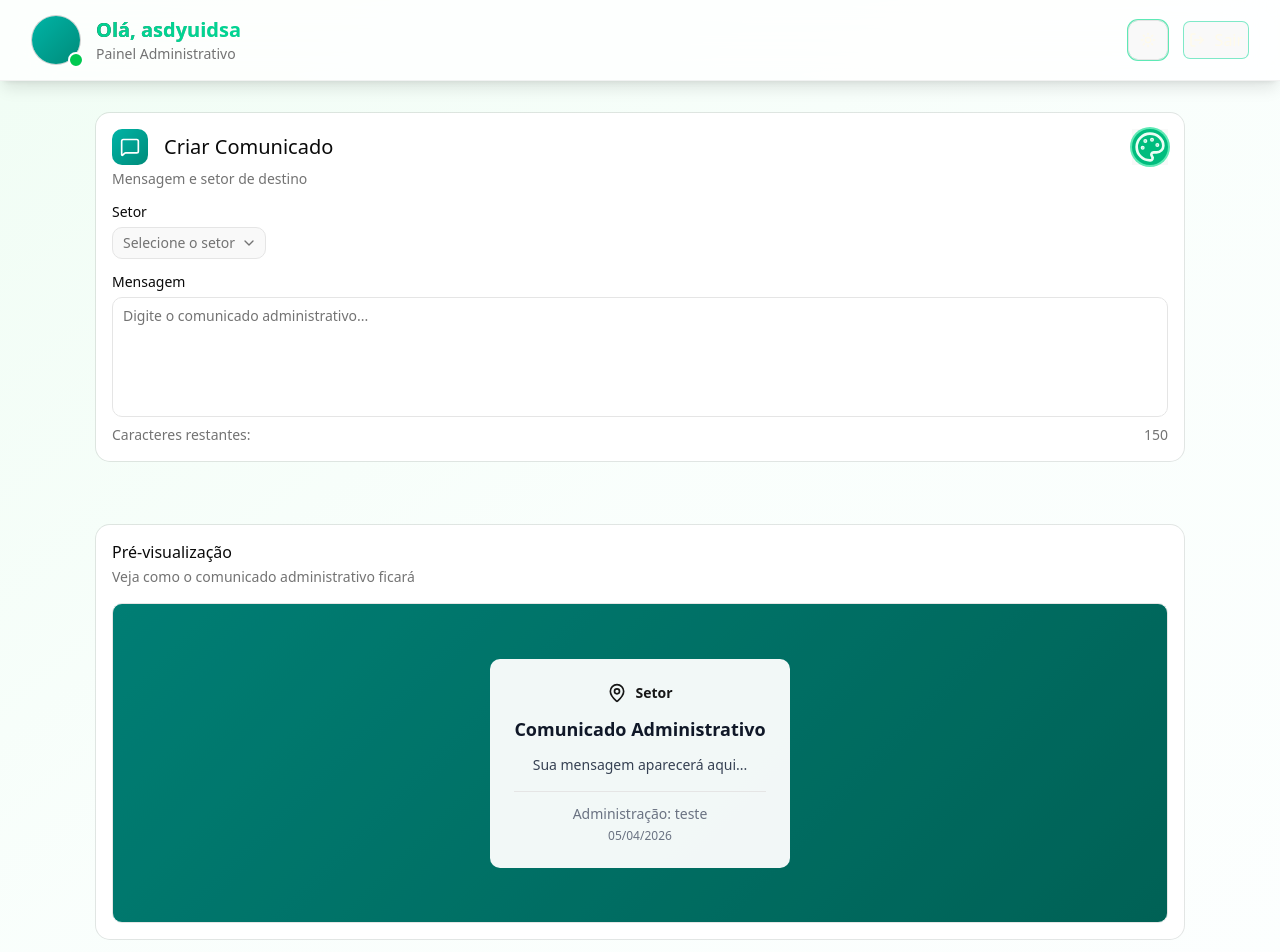
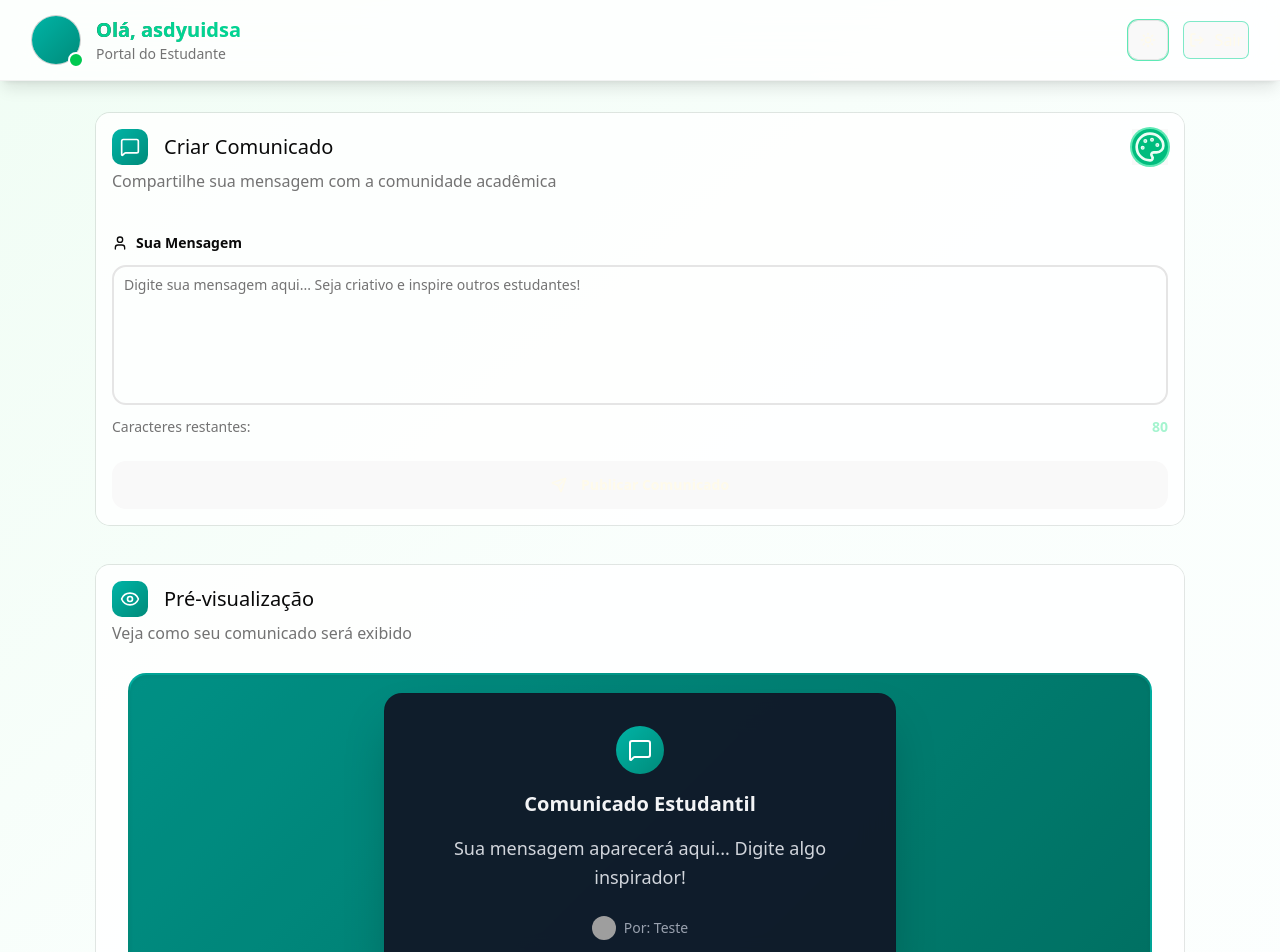
Before and after one commit to leosilva/notifica-frontend, a React (Vite) app: page / in a window 1280 px wide. Shown: the top 952 px of the page. Built offline with nearby package versions, Linux system fonts and the light colour scheme; grey boxes are pictures that could not be loaded.

Commit message:
Dashboards

```diff
--- a/src/components/index.ts
+++ b/src/components/index.ts
@@ -3,3 +3,5 @@
 export { Header } from './header';
 export { StudentMessageArea, AdminMessageArea } from './message-area';
 export { StudentPreview, AdminPreview } from './preview';
+export { Upload } from './upload';
+export {SubmitButton} from './submit-button'
--- a/src/components/message-area/admin-message-area.view.tsx
+++ b/src/components/message-area/admin-message-area.view.tsx
@@ -26,7 +26,7 @@
 } from '../ui/select';
 import { MapPin } from 'lucide-react';
 import { Tooltip, TooltipTrigger, TooltipContent } from '../ui/tooltip';
-import { MessageSquare, PaletteIcon } from 'lucide-react';
+import { Megaphone, PaletteIcon } from 'lucide-react';
 import { memo, useMemo } from 'react';
 
 const TEMPLATES = [
@@ -126,7 +126,7 @@
     }, []);
 
     return (
-      <Card>
+      <Card className='lg:w-[55%] bg-teal-50 dark:bg-emerald-950'>
         <CardHeader>
           <CardTitle className="flex items-center gap-3 text-xl place-content-between">
             <div className="flex flex-row items-center gap-4">
@@ -136,9 +136,9 @@
                   background: 'linear-gradient(135deg, #00b4a6, #008b7a)',
                 }}
               >
-                <MessageSquare className="h-5 w-5 text-white" />
+                <Megaphone className="h-5 w-5 text-white" />
               </div>
-              Criar Comunicado
+              Comunicado
             </div>
 
             <DropdownMenu>
@@ -160,7 +160,7 @@
               <DropdownMenuPortal>
                 <DropdownMenuContent className="w-xl bg-popover/95 border-border">
                   <DropdownMenuGroup>
-                    <DropdownMenuLabel className="p-1.5 text-sm font-bold text-amber-50 text-center">
+                    <DropdownMenuLabel className="p-1.5 text-sm font-bold text-black/50 dark:text-amber-50 text-center">
                       Escolha o template para a sua mensagem:
                     </DropdownMenuLabel>
                     <DropdownMenuRadioGroup
--- a/src/components/message-area/student-message-area.view.tsx
+++ b/src/components/message-area/student-message-area.view.tsx
@@ -131,7 +131,7 @@
               <DropdownMenuPortal>
                 <DropdownMenuContent className="w-xl bg-popover/95 border-border">
                   <DropdownMenuGroup>
-                    <DropdownMenuLabel className="p-1.5 text-sm font-bold text-amber-50 text-center">
+                    <DropdownMenuLabel className="p-1.5 text-sm font-bold dark:text-amber-50 text-center text-black/50">
                       Escolha o template para a sua mensagem:
                     </DropdownMenuLabel>
                     <DropdownMenuRadioGroup
--- a/src/components/preview/admin-preview.view.tsx
+++ b/src/components/preview/admin-preview.view.tsx
@@ -1,4 +1,4 @@
-import { memo, useMemo, useState } from 'react';
+import { memo, useMemo } from 'react';
 import {
   Card,
   CardHeader,
@@ -12,12 +12,13 @@
   message: string;
   template: string;
   selectedSector: string;
+  uploadedImage: string | null;
 }
 
-const preview = memo(({ message, template, selectedSector }: Types) => {
+const preview = memo(({ message, template, selectedSector, uploadedImage }: Types) => {
   const Dates = useMemo(() => new Date().toLocaleDateString('pt-BR'), []);
-  return (
-    <Card className="mt-8 transform-gpu">
+return (
+    <Card className="mt-8 transform-gpu bg-teal-50 dark:bg-emerald-950">
       <CardHeader>
         <CardTitle>Pré-visualização</CardTitle>
         <CardDescription>
@@ -26,36 +27,44 @@
       </CardHeader>
       <CardContent>
         <div
-          className="relative h-80 rounded-lg overflow-hidden border"
+          className="relative h-80 rounded-lg overflow-hidden border flex items-center justify-center"
           style={{ background: template }}
         >
-          <div className={'absolute inset-0 '} />
-          <div className="absolute inset-0 bg-black/30" />
-          <div className="relative h-full flex items-center justify-center p-6">
-            <div className="text-center max-w-lg">
-              <div className="bg-white/95 dark:bg-gray-900/95 rounded-lg p-6">
+          <div className="absolute inset-0 bg-black/20" />
+
+          {uploadedImage ? (
+            <div className="relative w-full h-full p-4">
+              <img
+                src={uploadedImage}
+                alt="Upload Preview"
+                className="w-full h-full object-contain rounded-md"
+              />
+            </div>
+          ) : (
+            <div className="relative z-10 w-full max-w-lg p-6">
+              <div className="bg-gray-900/95 rounded-lg p-6 shadow-xl">
                 <div className="flex items-center justify-center gap-2 mb-3">
-                  <MapPin className="h-5 w-5 text-primary" />
-                  <span className="font-semibold text-primary">
+                  <MapPin className="h-5 w-5 text-amber-50" />
+                  <span className="font-semibold text-amber-50">
                     {selectedSector || 'Setor'}
                   </span>
                 </div>
 
-                <h3 className="font-bold text-lg mb-3 text-gray-900 dark:text-gray-100">
+                <h3 className="font-bold text-lg mb-3 text-gray-100 text-center">
                   Comunicado Administrativo
                 </h3>
 
-                <p className="text-gray-700 dark:text-gray-300 mb-4 wrap-break-word">
+                <p className="text-gray-300 mb-4 wrap-break-word text-center">
                   {message || 'Sua mensagem aparecerá aqui...'}
                 </p>
 
-                <div className="text-sm text-gray-500 dark:text-gray-400 border-t pt-3">
+                <div className="text-sm text-gray-400 border-t pt-3 text-center">
                   <div>Administração: teste</div>
                   <div className="text-xs mt-1">{Dates}</div>
                 </div>
               </div>
             </div>
-          </div>
+          )}
         </div>
       </CardContent>
     </Card>
--- /dev/null
+++ b/src/components/submit-button/index.ts
@@ -0,0 +1 @@
+export {default as SubmitButton} from './submit-button.view'
--- /dev/null
+++ b/src/components/submit-button/submit-button.view.tsx
@@ -0,0 +1,21 @@
+import { memo } from "react"
+import { Button } from "../ui/button"
+import { Send } from "lucide-react";
+
+
+const SubmitButton = memo(() => {
+    return(
+
+        <div className=" items-center">
+          <Button
+            className="w-[25%] h-11 bg-emerald-800 text-black gap-3 p-2 hover:scale-101 duration-300 transform-all hover:bg-emerald-700"
+            size="lg"
+          >
+            <Send />
+            Enviar Comunicado Administrativo
+          </Button>
+        </div>
+    )
+})
+
+export default SubmitButton;
--- /dev/null
+++ b/src/components/upload/index.ts
@@ -0,0 +1 @@
+export { default as Upload } from './upload.view';
--- /dev/null
+++ b/src/components/upload/upload.view.tsx
@@ -0,0 +1,86 @@
+import { Button } from "@/components/ui/button"
+import { Card, CardContent, CardDescription, CardHeader, CardTitle } from "@/components/ui/card"
+import { Upload, X } from "lucide-react"
+import { memo, useRef, useState } from "react"
+import { toast } from "sonner";
+
+interface Types {
+  uploadedImage: string | null;
+  setUploadedImage: React.Dispatch<React.SetStateAction<string | null>>;
+}
+
+const UploadArea = memo(({uploadedImage, setUploadedImage}: Types) => {
+    const fileInputRef = useRef<HTMLInputElement>(null)
+    const handleImageUpload = (e: React.ChangeEvent<HTMLInputElement>) => {
+    const file = e.target.files?.[0]
+    if (file) {
+      if (file.size > 5 * 1024 * 1024) {
+        toast.error("imagem excede tamanho previsto")
+        return
+      }
+
+      const reader = new FileReader()
+      reader.onload = (e) => {
+        setUploadedImage(e.target?.result as string)
+        toast.success('imagem selecionada com sucesso')
+      }
+      reader.readAsDataURL(file)
+    }
+  }
+    const removeImage = () => {
+    setUploadedImage(null)
+    if (fileInputRef.current) {
+      fileInputRef.current.value = ""
+    }
+  }
+
+    return (
+            <Card className="lg:w-[40%] bg-teal-50 dark:bg-emerald-950">
+            <CardHeader>
+              <CardTitle className="flex items-center gap-2">
+                <Upload className="h-5 w-5" />
+                Cartaz (Opcional)
+              </CardTitle>
+              <CardDescription>Adicione o seu Cartaz pronto ao comunicado</CardDescription>
+            </CardHeader>
+            <CardContent className="space-y-4">
+              {!uploadedImage ? (
+                <div className="border-2 border-dashed border-gray-300 dark:border-gray-600 rounded-lg p-6 text-center">
+                  <Upload className="mx-auto h-12 w-12 text-gray-400" />
+                  <div className="mt-2">
+                    <Button variant="outline" onClick={() => fileInputRef.current?.click() }>
+                      Selecionar Imagem
+                    </Button>
+                    <input
+                      ref={fileInputRef}
+                      type="file"
+                      accept="image/*"
+                      onChange={handleImageUpload}
+                      className="hidden"
+                    />
+                  </div>
+                  <p className="text-xs text-muted-foreground mt-2">PNG, JPG até 5MB</p>
+                </div>
+              ) : (
+                <div className="relative">
+                  <img
+                    src={uploadedImage || "/placeholder.svg"}
+                    alt="Imagem do comunicado"
+                    className="w-full h-32 object-cover rounded-lg"
+                  />
+                  <Button
+                    variant="destructive"
+                    size="icon"
+                    className="absolute top-2 right-2 h-6 w-6"
+                    onClick={removeImage}
+                  >
+                    <X className="h-4 w-4" />
+                  </Button>
+                </div>
+              )}
+            </CardContent>
+          </Card>
+    )
+})
+
+export default UploadArea;
--- a/src/pages/admin-page.tsx
+++ b/src/pages/admin-page.tsx
@@ -1,5 +1,5 @@
 import { useDeferredValue, useState } from 'react';
-import { Header, AdminMessageArea, AdminPreview } from '../components';
+import { Header, AdminMessageArea, AdminPreview, Upload,SubmitButton } from '../components';
 
 export function AdminPage() {
   const [message, setMessage] = useState('');
@@ -8,12 +8,14 @@
   );
   const [selectedSector, setSelectedSector] = useState('');
   const deferredMessage = useDeferredValue(message);
+  const [uploadedImage, setUploadedImage] = useState<string | null>(null)
   return (
     <div className="min-h-screen bg-linear-to-br from-green-50 via-emerald-50/30 to-teal-50/20 dark:from-green-600/20 dark:via-emerald-600/10 dark:to-teal-600/5 relative overflow-hidden ">
       <Header frase="Painel Administrativo" />
       <div className="relative z-10 max-w-6xl mx-auto px-4 sm:px-6 lg:px-8 py-8">
         <div className="grid grid-cols-1 gap-8">
-          <AdminMessageArea
+
+          <div className='flex flex-col lg:flex-row w-full justify-between gap-3'><AdminMessageArea
             message={message}
             setMessage={setMessage}
             template={template}
@@ -21,10 +23,13 @@
             selectedSector={selectedSector}
             setSelectedSector={setSelectedSector}
           />
+          <Upload  uploadedImage={uploadedImage} setUploadedImage={setUploadedImage}/></div>
+          <SubmitButton />
           <AdminPreview
             message={deferredMessage}
             template={template}
             selectedSector={selectedSector}
+            uploadedImage={uploadedImage}
           />
         </div>
       </div>
--- a/src/routes/app-routes.tsx
+++ b/src/routes/app-routes.tsx
@@ -7,7 +7,7 @@
   return (
     <Routes>
       <Route path="/news" element={<NewsPage />} />
-      <Route path="" element={<AdminPage />} />
+      <Route path="" element={<StudentPage />} />
     </Routes>
   );
 }
```
